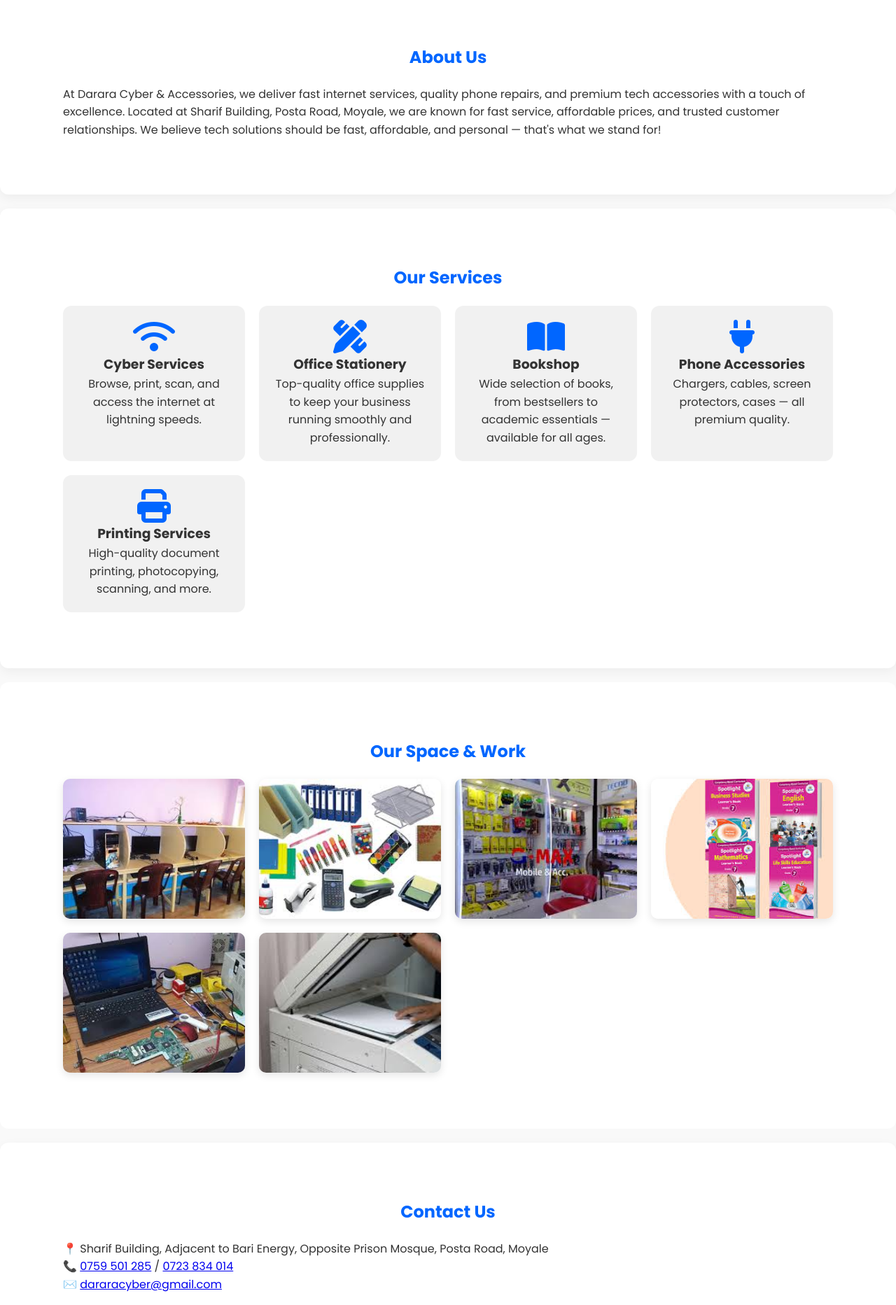
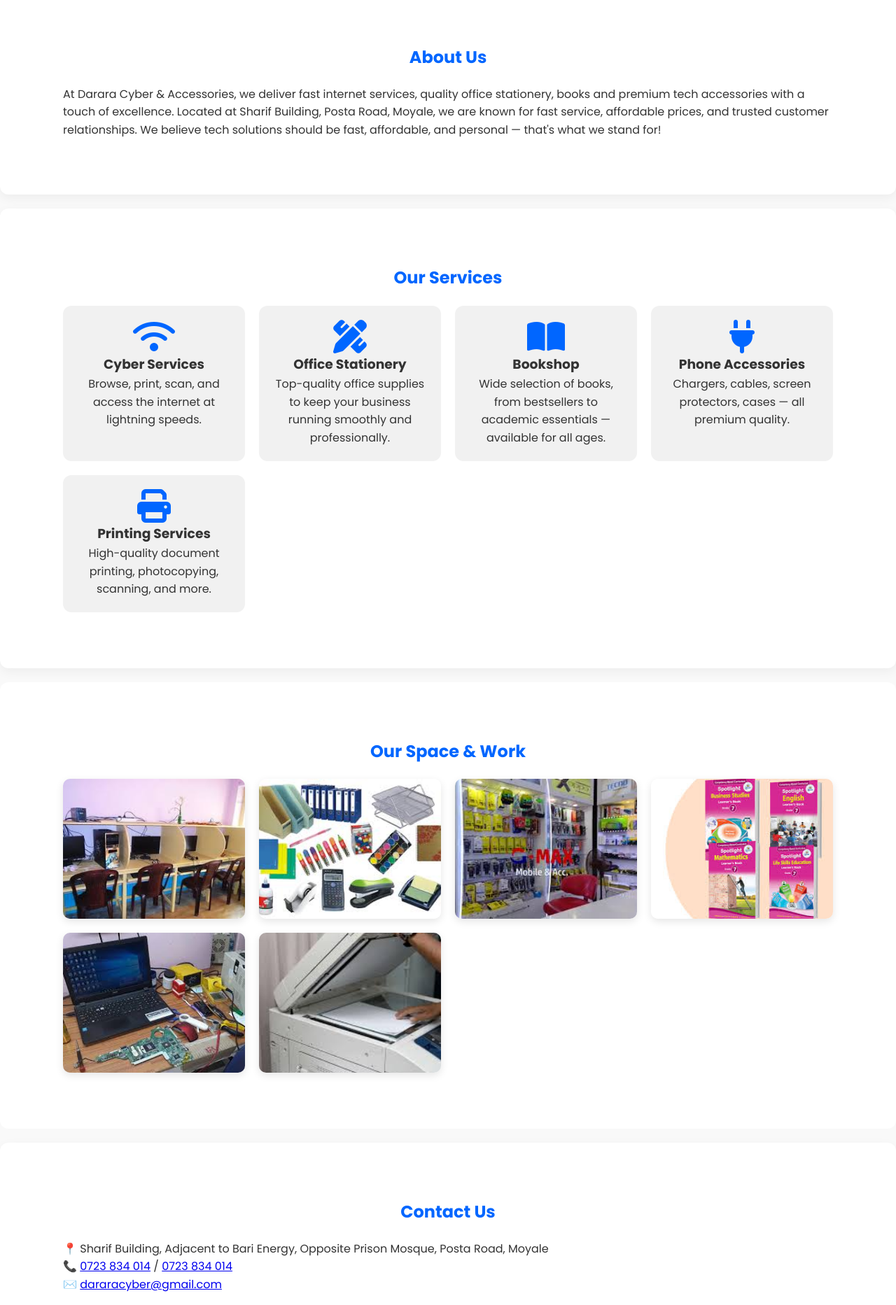
Before and after one commit to Akramabdirahman/Darara-cyber, a plain HTML site: page index.html in a window 1280 px wide. Shown: the part 400-2265 px from the top of the page at 70% size. Drawn offline with nearby package versions, Linux system fonts and the light colour scheme.

```diff
--- a/index.html
+++ b/index.html
@@ -21,7 +21,7 @@
   <section class="about" id="about">
     <div class="container">
       <h2>About Us</h2>
-      <p>At Darara Cyber & Accessories, we deliver fast internet services, quality phone repairs, and premium tech accessories with a touch of excellence. Located at Sharif Building, Posta Road, Moyale, we are known for fast service, affordable prices, and trusted customer relationships. We believe tech solutions should be fast, affordable, and personal — that's what we stand for!</p>
+      <p>At Darara Cyber & Accessories, we deliver fast internet services, quality office stationery, books and premium tech accessories with a touch of excellence. Located at Sharif Building, Posta Road, Moyale, we are known for fast service, affordable prices, and trusted customer relationships. We believe tech solutions should be fast, affordable, and personal — that's what we stand for!</p>
     </div>
   </section>
 
@@ -82,7 +82,7 @@
     <div class="container">
       <h2>Contact Us</h2>
       <p>📍 Sharif Building, Adjacent to Bari Energy, Opposite Prison Mosque, Posta Road, Moyale</p>
-      <p>📞 <a href="tel:+254759501285">0759 501 285</a> / <a href="tel:+254723834014">0723 834 014</a></p>
+      <p>📞 <a href="tel:+254723834014">0723 834 014</a> / <a href="tel:+254723834014">0723 834 014</a></p>
       <p>✉️ <a href="mailto:dararacyber@gmail.com">dararacyber@gmail.com</a></p>
       <div class="contact-buttons">
         <a href="https://wa.me/254759501285" class="btn whatsapp" target="_blank">Chat on WhatsApp</a>
```
